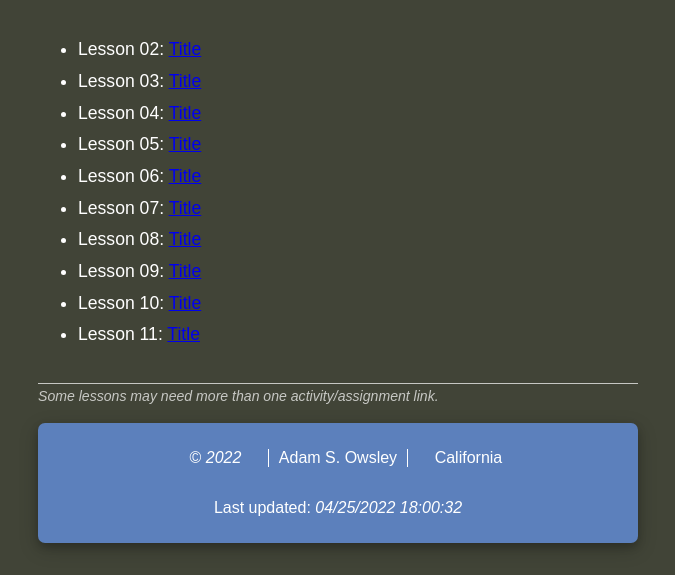
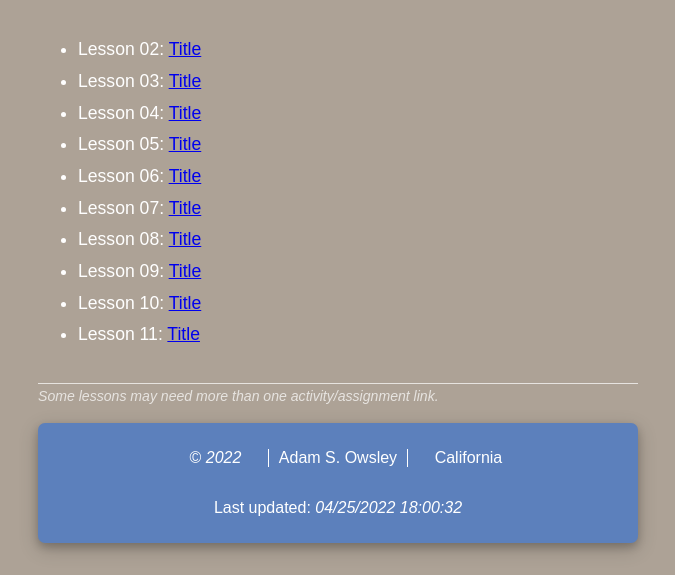
Before and after one commit to SearchAndRescueAdam/WDD230, a plain HTML site: page index.html in a window 1280 px wide. Shown: the part 261-836 px from the top of the page, without its empty margins (302-977 px from the left). Drawn offline with Linux system fonts and the light colour scheme.

Commit message:
changed colors

```diff
--- a/styles/style.css
+++ b/styles/style.css
@@ -1,5 +1,5 @@
 html {
-    background-color: #414437;
+    background-color: #ADA296;
 }
 body {
     max-width: 600px;
```
